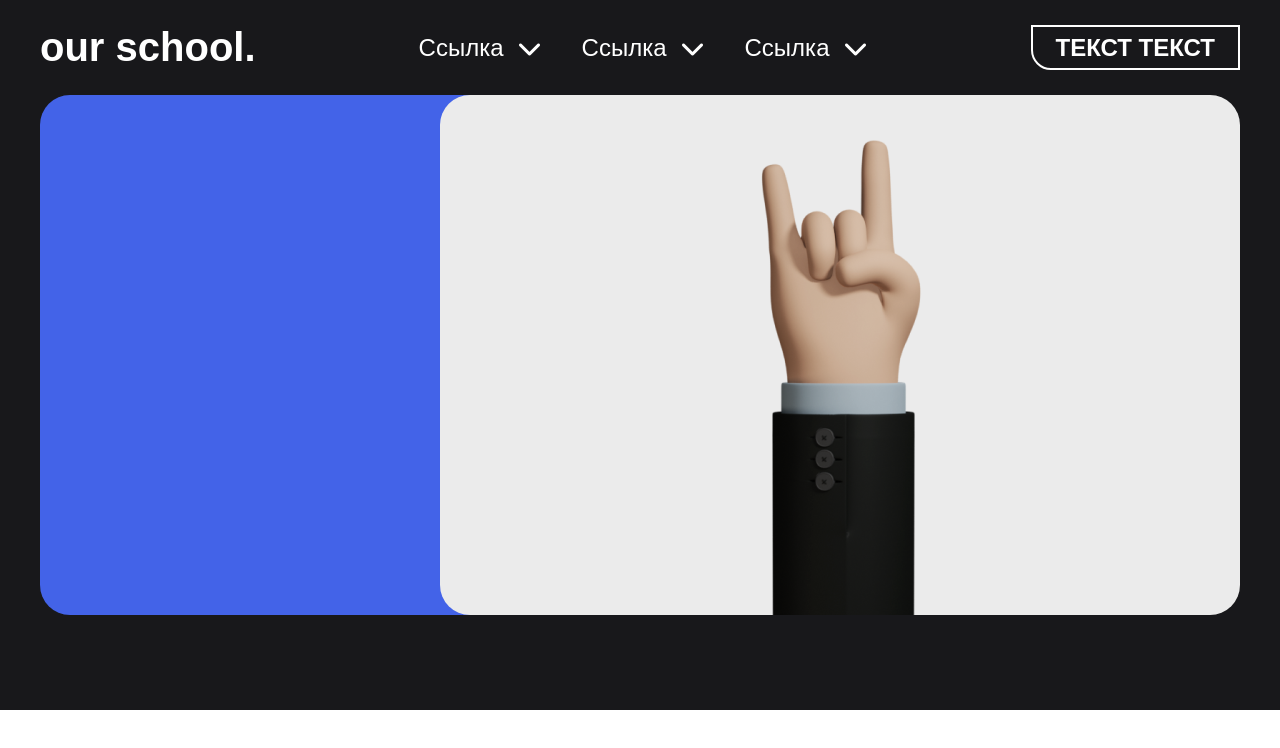
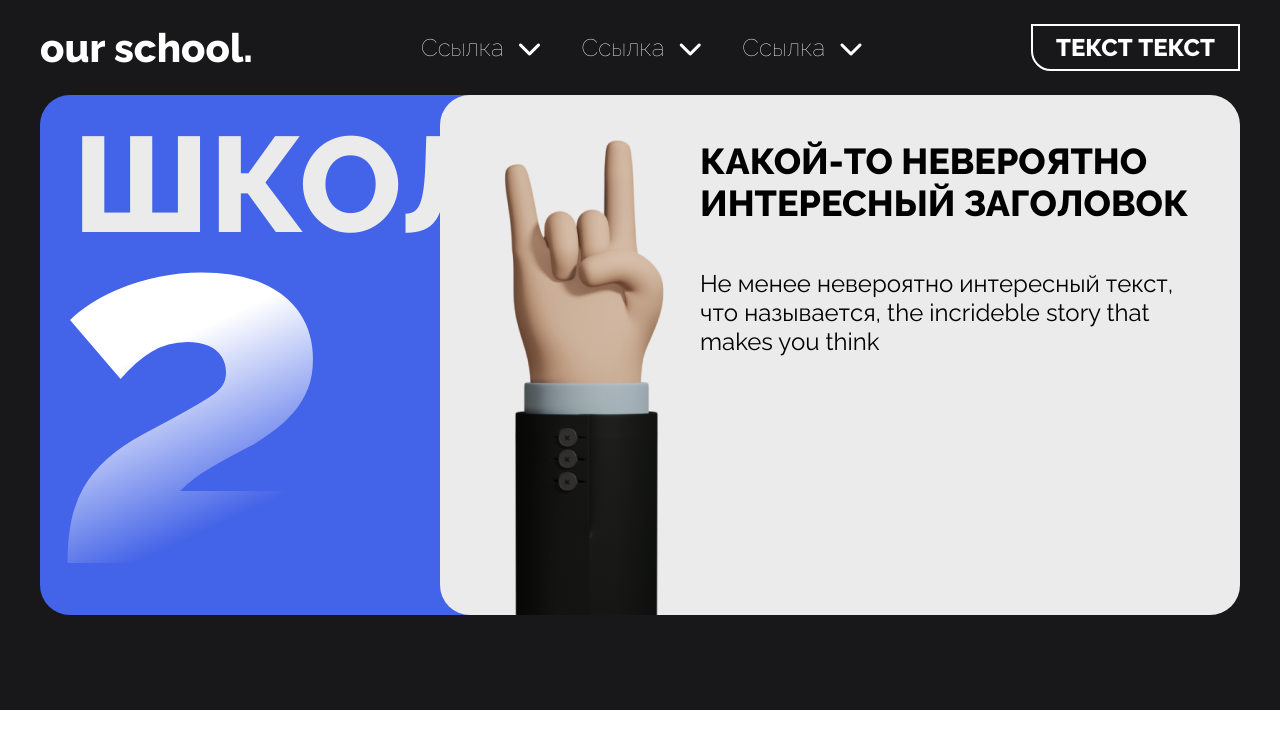
Before and after one commit to MattLemish/school-site, a plain HTML site: page index.html in a window 1280 px wide. Drawn offline with Linux system fonts and the light colour scheme.

Commit message:
third init

```diff
--- a/index.html
+++ b/index.html
@@ -9,6 +9,7 @@
     <!-- Шрифты с Google Fonts -->
     <link rel="preconnect" href="https://fonts.googleapis.com">
     <link rel="preconnect" href="https://fonts.gstatic.com" crossorigin>
+    <link href="https://fonts.googleapis.com/css2?family=Raleway:wght@100;400;800&display=swap" rel="stylesheet">
 
 
     <!-- Стили сайта -->
@@ -42,10 +43,24 @@
         <div class="content__blocks">
             <div class="blocks__row">
                 <div class="first__block">
+                    <div class="text__inner__one">
+                        <span class="school__name">
+                            <h1>ШКОЛА</h1>
+                        </span>
+                        <span class="school__number">
+                            <h1>2</h1>
+                        </span>
 
+                    </div>
                 </div>
                 <div class="second__block">
                     <img src="photos/hand.png" alt="Hand">
+                    <div class="text__inner__two">
+                        <h2>КАКОЙ-ТО НЕВЕРОЯТНО ИНТЕРЕСНЫЙ ЗАГОЛОВОК</h2>
+                        <p>Не менее невероятно интересный текст,
+                            что называется, the incrideble story
+                            that makes you think</p>
+                    </div>
                 </div>
             </div>
         </div>
--- a/styles.css
+++ b/styles.css
@@ -3,6 +3,7 @@ body {
     padding: 0;
     margin: 0;
     font-family: 'Raleway', sans-serif;
+    overflow: hidden;
 
 }
 
@@ -74,7 +75,6 @@ button {
 .header__links ul {
     display: flex;
     gap: 40px;
-    font-weight: 400;
     font-size: 24px;
 }
 
@@ -84,9 +84,10 @@ button {
     gap: 14px;
     cursor: pointer;
     transition: all 200ms ease-in-out;
+    font-weight: lighter;
 }
 
-.header__links li:hover{
+.header__links li:hover {
     transform: scale(0.9);
 }
 
@@ -134,7 +135,36 @@ button {
     border-radius: 30px;
 }
 
-.second__block{
+.text__inner__one {
+    margin-top: 10px;
+    width: 603px;
+    margin-left: 33px;
+    font-weight: bold;
+    font-size: 90px;
+}
+
+.school__name h1 {
+    background: linear-gradient(90deg, #EBEBEB 63.52%, rgba(235, 235, 235, 0) 100%);
+    -webkit-background-clip: text;
+    -webkit-text-fill-color: transparent;
+    background-clip: text;
+}
+
+.school__number h1 {
+    background: linear-gradient(155.38deg, #FFFFFF 42.33%, rgba(255, 255, 255, 0) 70.93%);
+    -webkit-background-clip: text;
+    -webkit-text-fill-color: transparent;
+    background-clip: text;
+    font-weight: 800;
+    font-size: 500px;
+    position: absolute;
+    left: 10px;
+    bottom: -65px;
+}
+
+
+
+.second__block {
     background: #EBEBEB;
     position: absolute;
     right: 0;
@@ -143,3 +173,20 @@ button {
     height: 100%;
     width: 800px;
 }
+
+.second__block img {
+    margin-left: -257px;
+}
+
+.text__inner__two{
+    position: absolute;
+    top: 45px;
+    width: 500px;
+    left: 260px;
+    font-size: 24px;
+}
+
+.text__inner__two p{
+    margin-top: 45px;
+    font-size: 24px;
+}
```
